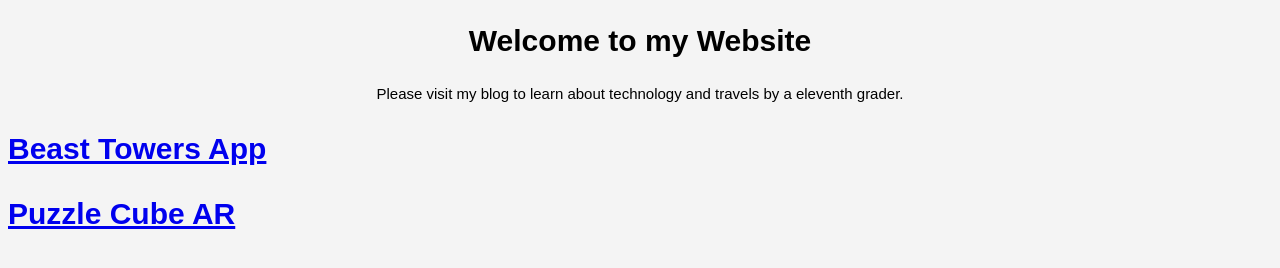
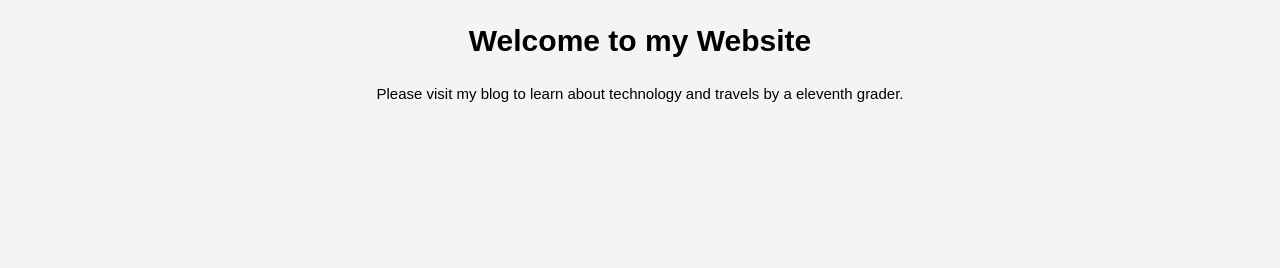
Before and after one commit to jhorn1992/jonathanhorn, a plain HTML site: page index.html in a window 1280 px wide. Shown: the part 110-378 px from the top of the page. Drawn offline with Linux system fonts and the light colour scheme.

Commit message:
Update index.html

```diff
--- a/index.html
+++ b/index.html
@@ -26,7 +26,5 @@
     </header>
     <h1 align="center">Welcome to my Website</h1>
     <p align="center">Please visit my blog to learn about technology and travels by a eleventh grader.</p>
-    <h1><a href="https://itunes.apple.com/us/app/beast-towers/id959540358">Beast Towers App</a></h1>
-    <h1><a href="https://itunes.apple.com/us/app/puzzle-cube-ar/id1303345801">Puzzle Cube AR</a></h1>
   </body>
 </html>
```
